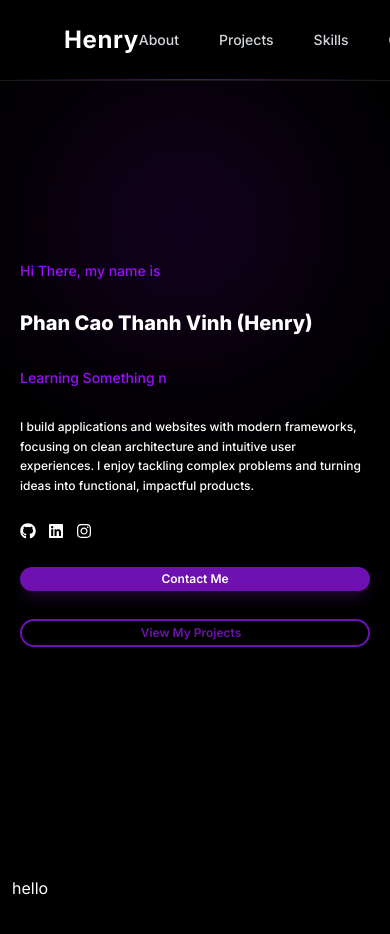
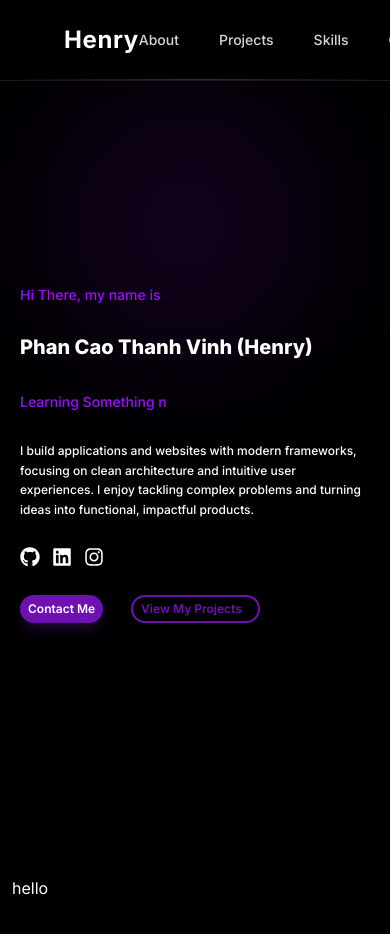
Before and after one commit to HenryPhan05/portfolio, a Next.js app: page / in a window 390 px wide. Shown: the top 934 px of the page. Built offline with nearby package versions, Linux system fonts and the light colour scheme.

Commit message:
refactor button fields in Hero Section for mobile screen

```diff
--- a/app/pages/Hero.tsx
+++ b/app/pages/Hero.tsx
@@ -84,13 +84,13 @@
           href={item.href}
           target="_blank"
           rel="noopener noreferrer">
-          <Icon className="cursor-pointer transition-all duration-300 hover:text-purple-500 hover:-translate-y-2 lg:text-3xl md:text-2xl sm:text-xl"/>
+          <Icon className="cursor-pointer transition-all duration-300 hover:text-purple-500 hover:-translate-y-2 text-xl lg:text-3xl md:text-2xl"/>
           </motion.a>
         )
   })}
     </div>
     {/**button */}
-    <div className="flex lg:flex-row flex-col gap-7">
+    <div className="flex lg:flex-row gap-7">
       <motion.button
       initial={{ opacity: 0, y: -20 }}
       animate={{ opacity: 1, y: 0 }}
```
